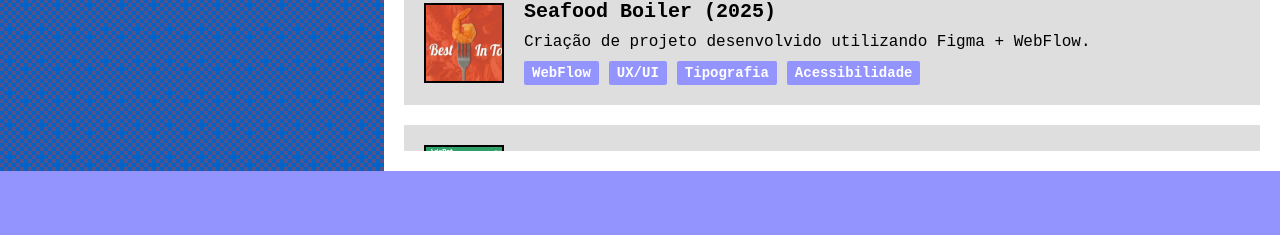
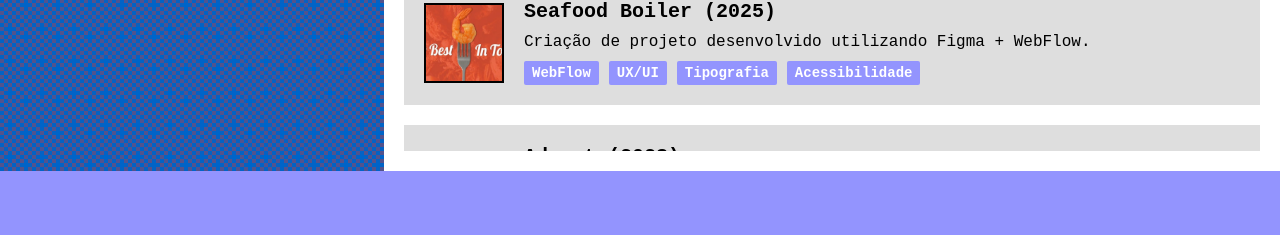
Before and after one commit to anasander/new-portfolio-sprite, a React (Vite) app: page / in a window 1280 px wide. Shown: the part 3142-3377 px from the top of the page. Built offline with nearby package versions, Linux system fonts and the light colour scheme; a web font is replaced by a local one.

Commit message:
component-adjustments

```diff
--- a/src/assets/components/Projects.jsx
+++ b/src/assets/components/Projects.jsx
@@ -41,6 +41,7 @@ function Projects() {
         },
         "p-6": {
             img: adopetImg,
+            title: "Adopet (2023)",
             sub: "Wireframes e protótipos low/hi fidelity de um site/app de adoção de animais.",
             tags: ["UX/UI", "Tipografia", "Acessibilidade"],
             link: "https://www.figma.com/proto/Bx4F2mLDuNmL1VhcCd89Mx/adopet?page-id=104%3A78&type=design&node-id=104-1523&viewport=299%2C110%2C0.04&t=V8wjQuzEGLRv9scM-1&scaling=scale-down-width&starting-point-node-id=104%3A1523"
```
